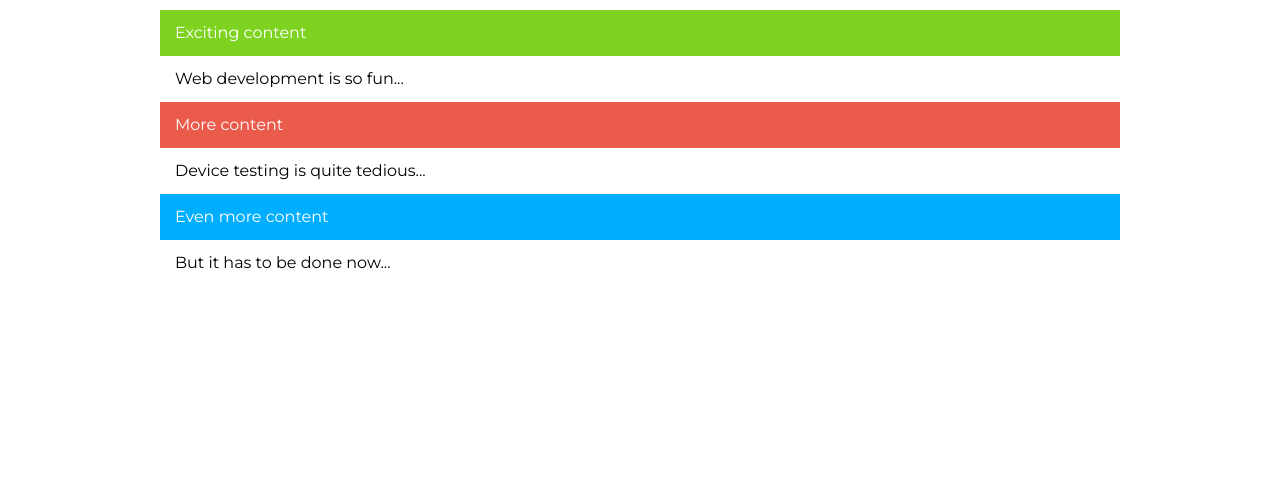
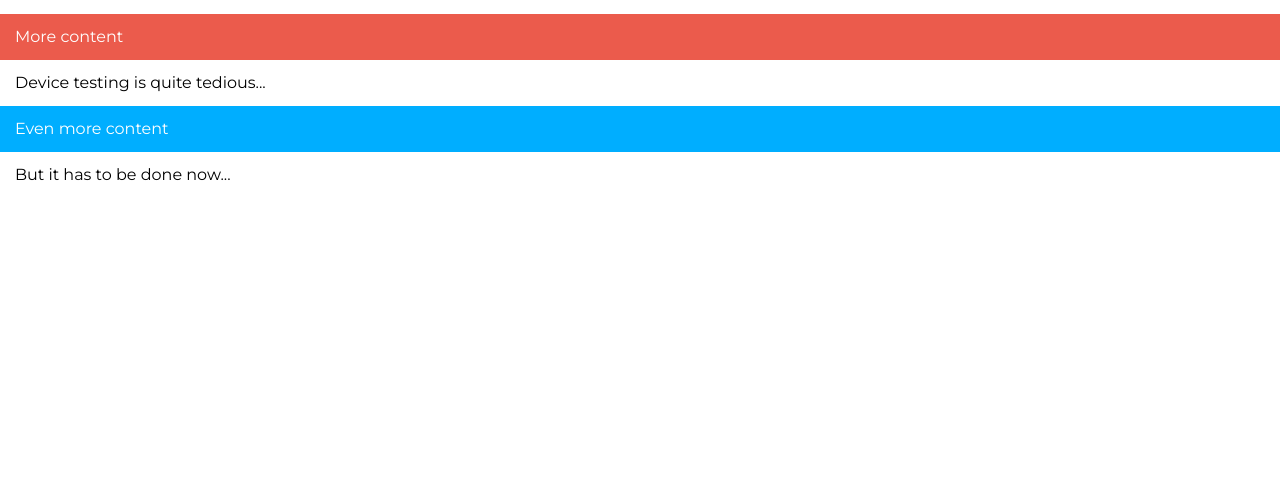
Before and after one commit to jamesnsummers/responsive-web-design, a plain HTML site: page starter-code/index.html in a window 1280 px wide. Shown: the part 307-800 px from the top of the page. Drawn offline with Linux system fonts and the light colour scheme; a script that the page names is missing.

Commit message:
resetting styles for demo

```diff
--- a/starter-code/css/styles.css
+++ b/starter-code/css/styles.css
@@ -7,12 +7,6 @@
 body {
   font-family: 'Montserrat', sans-serif;
   color: black;
-}
-
-header, main {
-  width: 960px;
-  margin: 0 auto;
-  position: relative;
 }
 
 /* HEADER */
```
